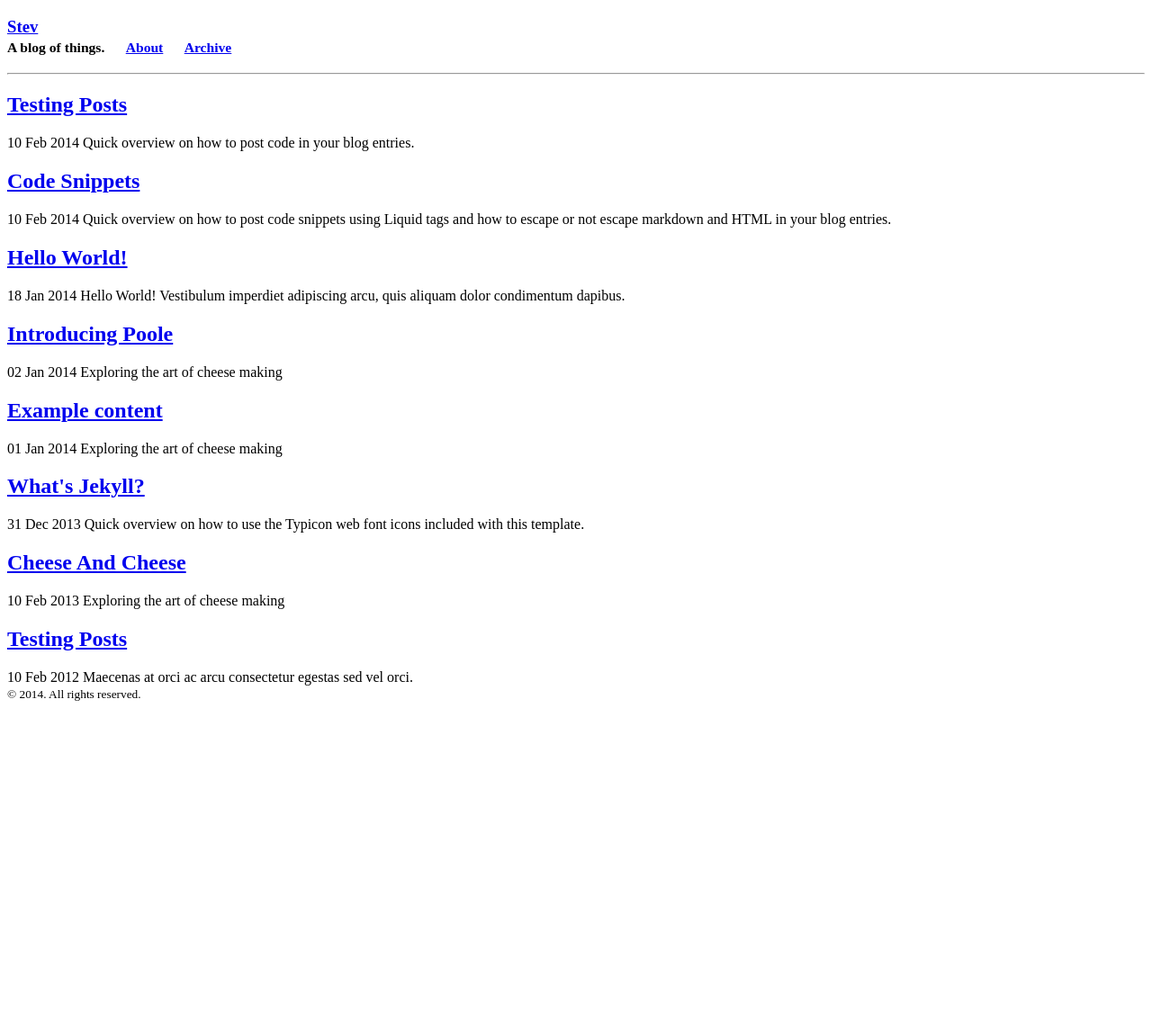
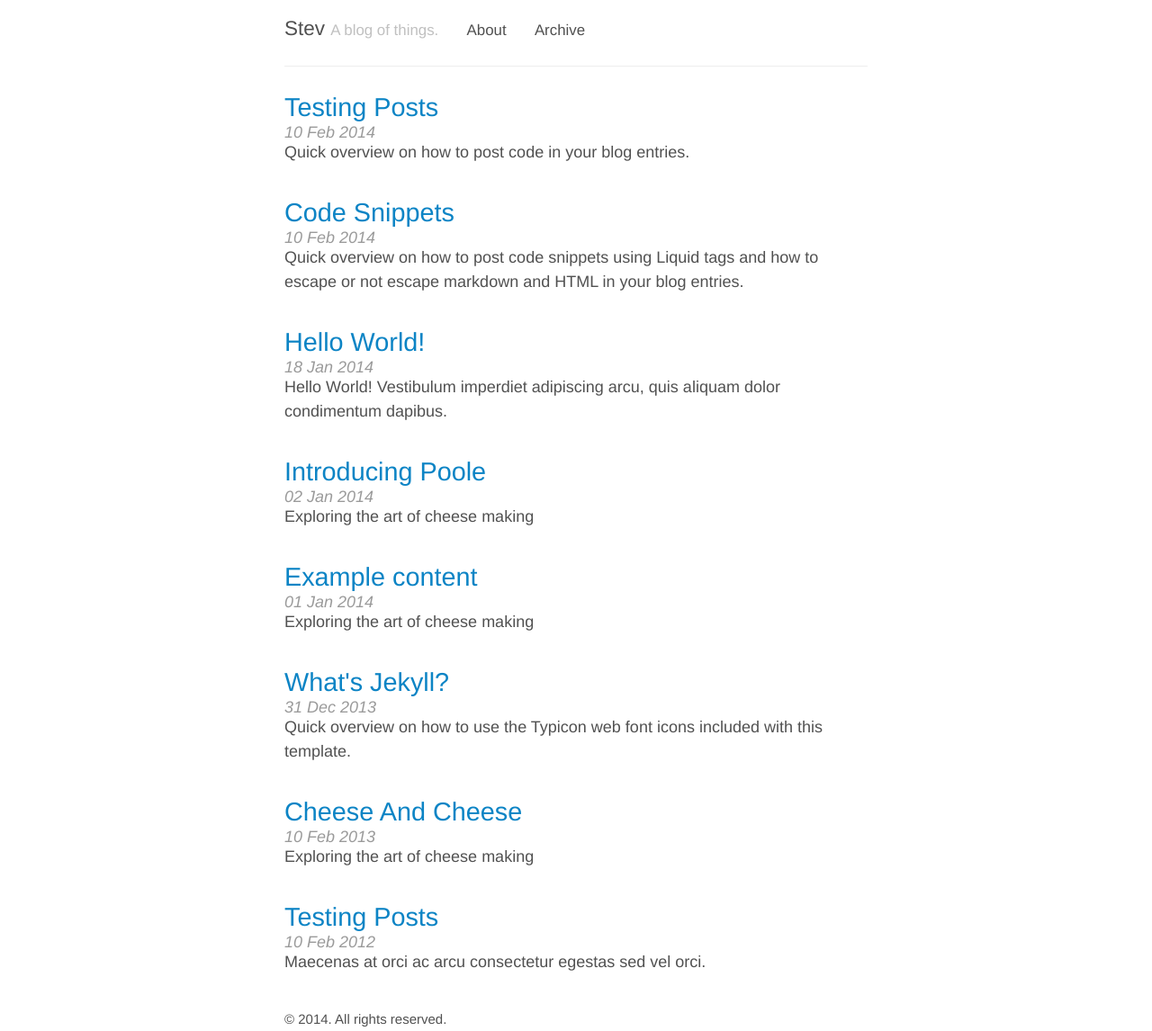
Before and after one commit to sbdchd/blog, a Jekyll site: the page built from index.html, in a window 1280 px wide. Shown: the whole page at 90% size. Built offline with Jekyll 4.4.1, drawn with Linux system fonts in a browser that asks for light colours; the list of posts is cut into pages by our own code; before the commit the page ends 900 px from its top, so only the background shows below that.

Commit message:
still trying to fix broken links and css...

```diff
--- a/_config.yml
+++ b/_config.yml
@@ -8,7 +8,7 @@ tagline:          A blog of things.
 description:	  A blog of many things. Mostly technology.
 url:              steve.dignam.xyz
 paginate:         10
-baseurl:          /blog
+baseurl:          /
 
 author:
   name:           Steve Dignam
--- a/_includes/head.html
+++ b/_includes/head.html
@@ -19,12 +19,12 @@
   <link href="{{ site.url }}" rel="canonical">
 
   <!-- CSS -->
-  <link rel="stylesheet" href="{{ site.baseurl }}blog/public/css/poole.css">
-  <link rel="stylesheet" href="{{ site.baseurl }}blog/public/css/syntax.css">
+  <link rel="stylesheet" href="{{ site.baseurl }}public/css/poole.css">
+  <link rel="stylesheet" href="{{ site.baseurl }}public/css/syntax.css">
 
   <!-- Icons -->
   <link rel="apple-touch-icon-precomposed" sizes="144x144" href="{{ site.baseurl }}public/apple-touch-icon-precomposed.png">
-  <link rel="shortcut icon" href="{{ site.baseurl }}blog/public/favicon.ico">
+  <link rel="shortcut icon" href="{{ site.baseurl }}public/favicon.ico">
 
   <!-- RSS -->
   <link rel="alternate" type="application/atom+xml" title="{{ site.title }}" href="{{ site.baseurl }}atom.xml">
```
